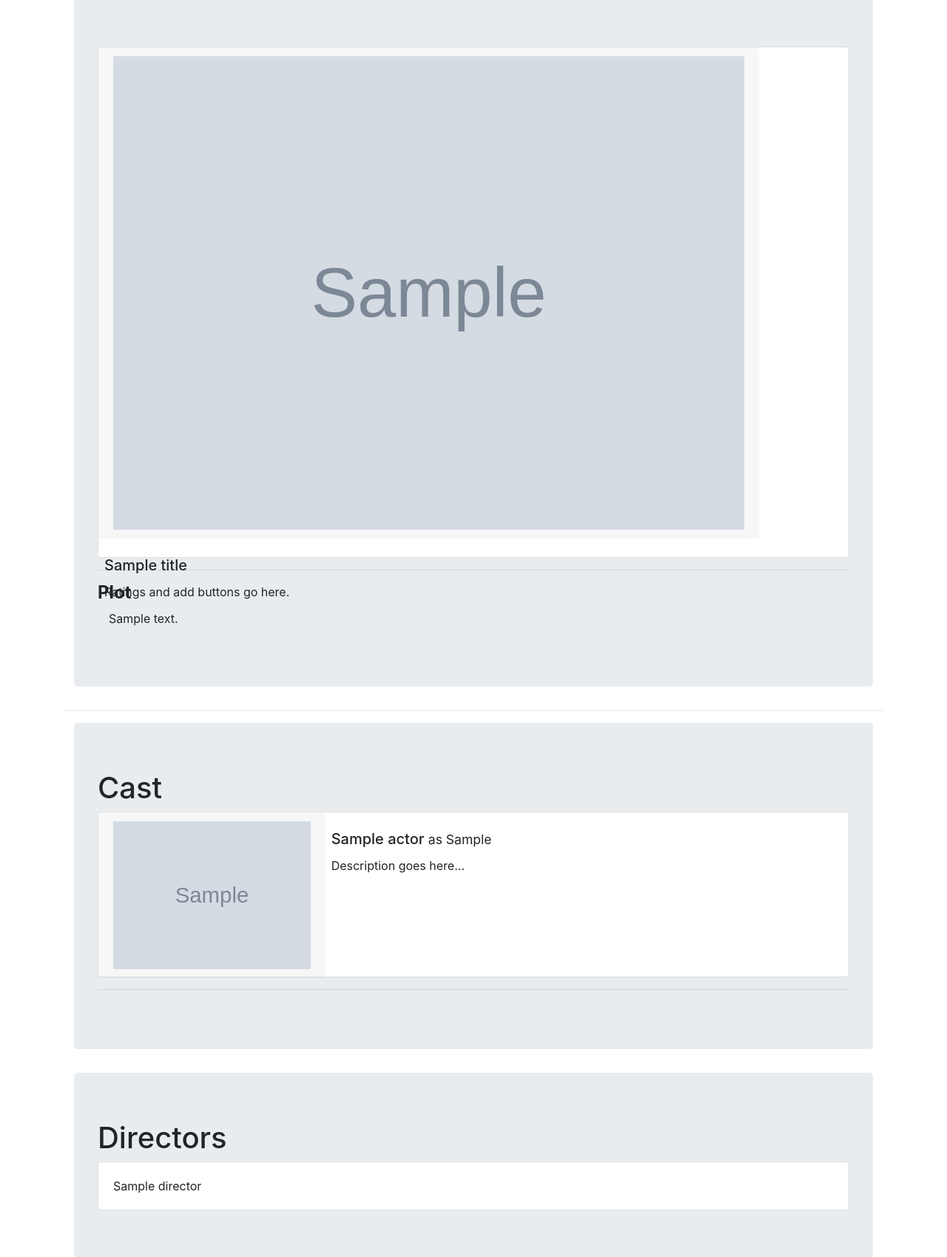
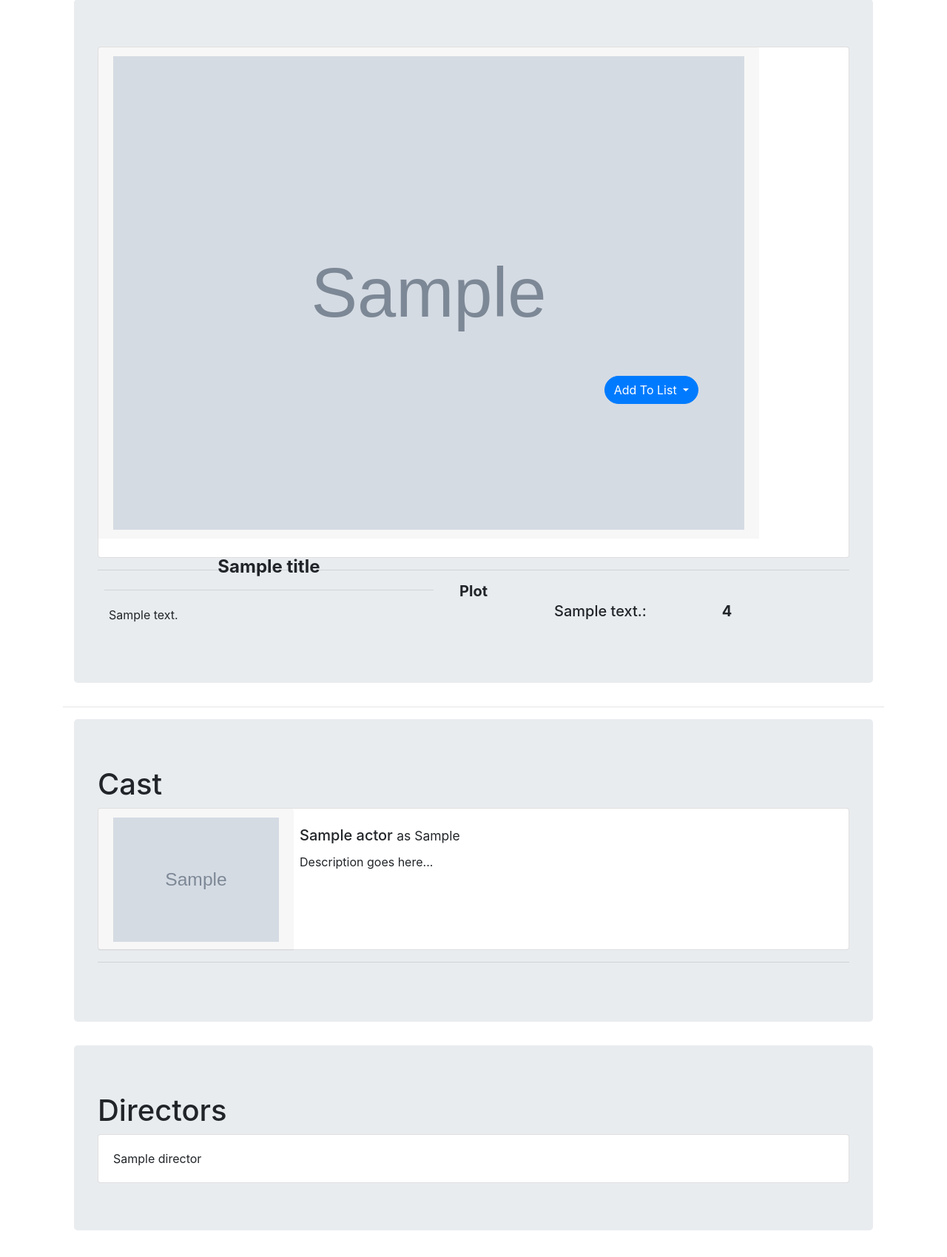
Before and after one commit to dferes/MovieApp, a Flask app: template templates/show-movie-details.html in a window 1280 px wide. Shown: the part 87-1786 px from the top of the page at 74% size. After the commit the page ends 1750 px from the top, so only its background shows below. Run offline with Flask 2, Linux system fonts and the light colour scheme; tables that the repository leaves empty hold one stand-in row (values such as "Sample post"); the template is opened without the code that fills it: values that come from a table or form of the project are taken from there, most other values are stand-ins (such as "Sample title", 1, 10 or a date in 2020); grey boxes marked "Sample" are stand-in pictures; parts of the project's set-up code (start-up, migrations or seed data) failed here and were passed over; some libraries are stand-ins or nearby versions.

Commit message:
added movie ratings on main movie card

```diff
--- a/templates/show-movie-details.html
+++ b/templates/show-movie-details.html
@@ -8,14 +8,40 @@
          <div class="card-header border-0">
              <img src="{{poster}}" alt="" style="height: 50vw;">
          </div>
-         <div class="card-block px-2">
+         <div class="card-block px-2" style="width: 36vw;">
             <br>
-            <h5 class="card-title">{{title}}</h5>
-            <p class="card-text">Ratings and add buttons go here.</p>
+            <h4 class="card-title text-center"><b>{{title}}</b></h4>
+            <hr>
+            <div class="card-text ratings-text" style="width: 22vw;">
+               {% for reviewer,rating in ratings.items() %}
+               <div class="row">
+                  <h5 class="movie-ratings">{{reviewer}}: <b class="rating-value">{{rating}}</b></h5>
+               </div>
+               <br>
+               {% endfor %}
+            </div>
+         </div>
+         <div class="add-to-list-form-div">
+            <form action="">
+
+               <div class="btn-group">
+                  <button type="button" class="btn btn-primary dropdown-toggle" data-toggle="dropdown"
+                     id="dropdown" aria-haspopup="true" aria-expanded="false">Add To List
+                  </button>
+                  <div class="dropdown-menu">
+                     {% for movie_list in this_user.lists %}
+                     <a class="dropdown-item" href="/users/lists/{{movie_list.id}}/add-movie/{{imDb_id}}">
+                        {{movie_list.title}}
+                     </a>
+                     {% endfor %}
+                  </div>
+               </div>
+
+            </form>
          </div>
       </div>
       <hr>
-      <h4><b>Plot</b></h4>
+      <h5 class="text-center"><b>Plot</b></h5>
       <div class="container">
          <p>{{plot['plainText']}}</p>
       </div>
@@ -26,9 +52,9 @@
    <div class="jumbotron">
       <h1 class="display-5">Cast</h1>
       {% for actor in actors %}
-      <div class="card flex-row flex-wrap" style="height: 14rem;">
+      <div class="card flex-row flex-wrap" style="height: 12rem;">
          <div class="card-header border-0">
-             <img src="{{actor['image']}}" alt="" style="height: 12.5rem;">
+             <img src="{{actor['image']}}" alt="" style="height: 10.5rem;">
          </div>
          <div class="card-block px-2">
             <br>
```
